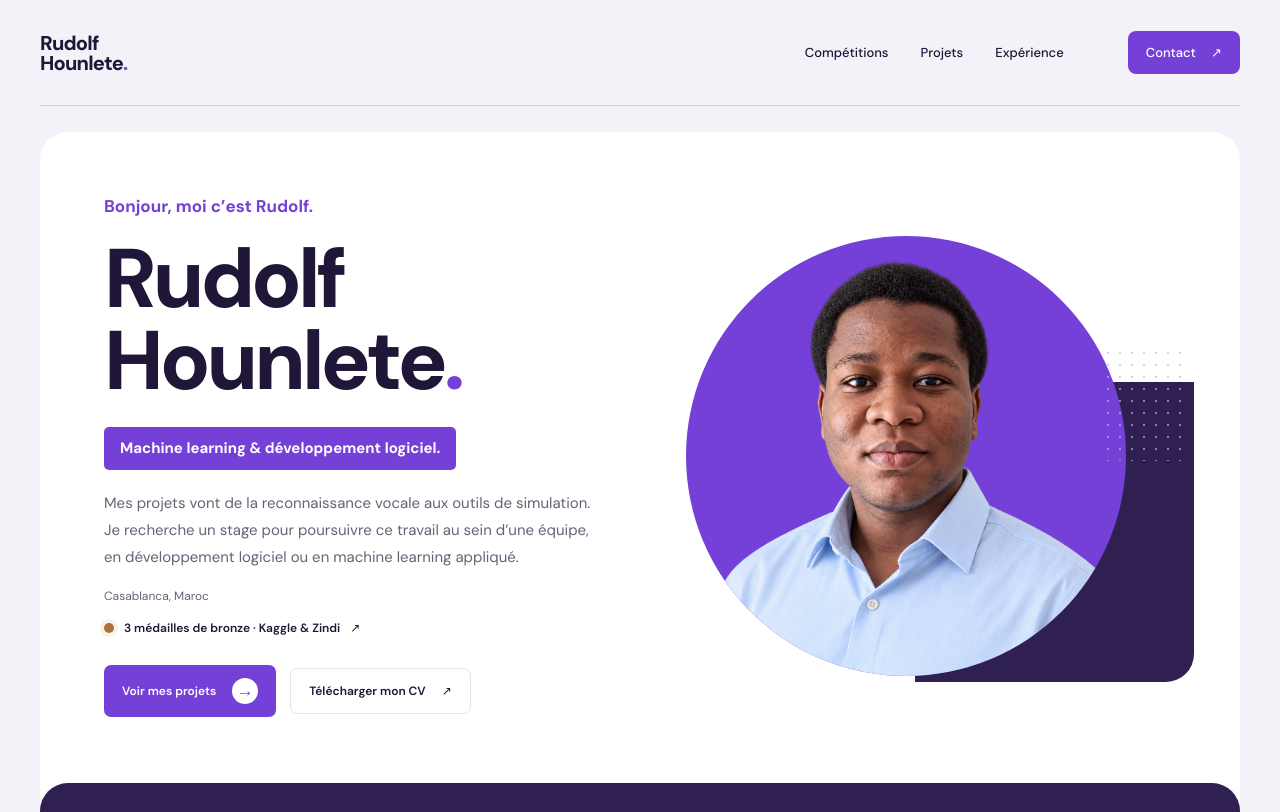
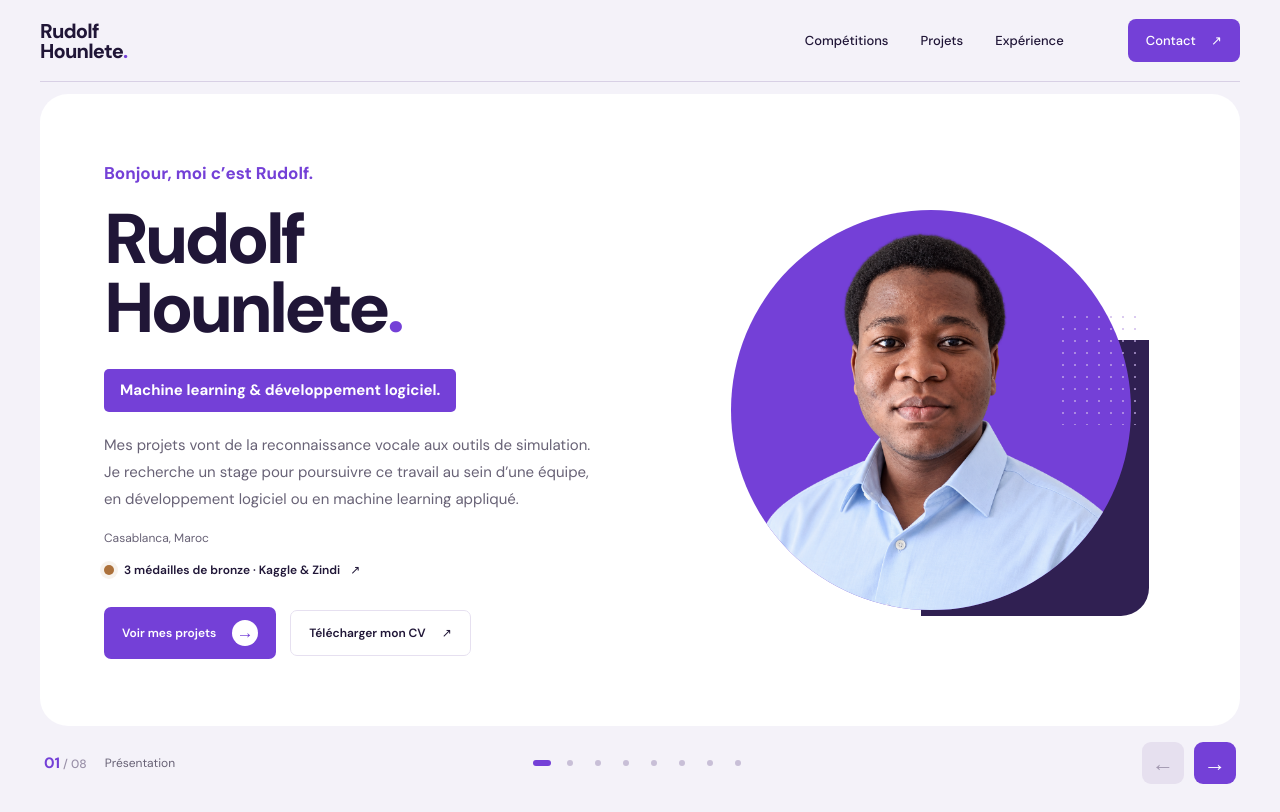
Before and after one commit to Rudolf-Staline/Portfolio, a React (Vite) app: page / in a window 1280 px wide. Shown: the top 812 px of the page. Built offline with nearby package versions, Linux system fonts and the light colour scheme.

Commit message:
Present portfolio as eight navigable fullscreen slides

```diff
--- a/src/App.tsx
+++ b/src/App.tsx
@@ -5,6 +5,22 @@ import { education } from './data/education'
 import { skills } from './data/skills'
 import { contact, profile } from './data/profile'
 import type { Project } from './data/types'
+
+const slides = [
+  { id: 'accueil', label: 'Présentation' },
+  { id: 'apropos', label: 'À propos' },
+  { id: 'competences', label: 'Compétences' },
+  { id: 'competitions', label: 'Compétitions' },
+  { id: 'experience', label: 'Expérience' },
+  { id: 'projets', label: 'Projets' },
+  { id: 'parcours', label: 'Formation' },
+  { id: 'contact', label: 'Contact' },
+] as const
+
+function slideFromHash() {
+  const index = slides.findIndex(slide => `#${slide.id}` === window.location.hash)
+  return index < 0 ? 0 : index
+}
 
 function Arrow({ diagonal = false }: { diagonal?: boolean }) {
   return <span aria-hidden="true">{diagonal ? '↗' : '→'}</span>
@@ -42,6 +58,58 @@ function ProjectVisual({ project }: { project: Project }) {
 function App() {
   const [menuOpen, setMenuOpen] = useState(false)
   const [selected, setSelected] = useState<Project | null>(null)
+  const [slideIndex, setSlideIndex] = useState(slideFromHash)
+  const activeSlide = slides[slideIndex]
+  const deck = useRef<HTMLElement>(null)
+  const touchStart = useRef<{ x: number; y: number } | null>(null)
+  const navigateTo = (index: number) => {
+    const next = Math.max(0, Math.min(slides.length - 1, index))
+    setSlideIndex(next)
+    setMenuOpen(false)
+    const hash = `#${slides[next].id}`
+    if (window.location.hash !== hash) window.history.pushState(null, '', hash)
+  }
+
+  useEffect(() => {
+    const syncHash = () => { setSlideIndex(slideFromHash()); setMenuOpen(false) }
+    const followAnchor = (event: MouseEvent) => {
+      if (event.button !== 0 || event.ctrlKey || event.metaKey || event.shiftKey || event.altKey) return
+      const target = event.target instanceof Element ? event.target.closest('a') : null
+      const hash = target?.getAttribute('href')
+      const index = slides.findIndex(slide => `#${slide.id}` === hash)
+      if (index < 0) return
+      event.preventDefault()
+      navigateTo(index)
+    }
+    window.addEventListener('hashchange', syncHash)
+    window.addEventListener('popstate', syncHash)
+    document.addEventListener('click', followAnchor)
+    return () => {
+      window.removeEventListener('hashchange', syncHash)
+      window.removeEventListener('popstate', syncHash)
+      document.removeEventListener('click', followAnchor)
+    }
+  }, [])
+
+  useEffect(() => {
+    const section = deck.current?.querySelector<HTMLElement>(`#${activeSlide.id}`)
+    if (section) section.scrollTop = 0
+    deck.current?.focus({ preventScroll: true })
+  }, [activeSlide.id])
+
+  useEffect(() => {
+    const key = (event: KeyboardEvent) => {
+      if (selected || menuOpen || event.altKey || event.ctrlKey || event.metaKey) return
+      if (event.target instanceof Element && event.target.closest('input, textarea, select, [contenteditable="true"]')) return
+      const next = event.key === 'ArrowRight' || event.key === 'PageDown' ? slideIndex + 1
+        : event.key === 'ArrowLeft' || event.key === 'PageUp' ? slideIndex - 1
+        : event.key === 'Home' ? 0 : event.key === 'End' ? slides.length - 1 : null
+      if (next !== null) { event.preventDefault(); navigateTo(next) }
+    }
+    window.addEventListener('keydown', key)
+    return () => window.removeEventListener('keydown', key)
+  }, [slideIndex, selected, menuOpen])
+
   const dialog = useRef<HTMLDialogElement>(null)
   const visibleProjects = projects.filter(project => !project.placeholder)
   const featuredProjects = visibleProjects.filter(project => ['automl', '01', '02', '03'].includes(project.index))
@@ -68,7 +136,7 @@ function App() {
 
   return (
     <>
-      <a className="skip-link" href="#main">Aller au contenu</a>
+      <a className="skip-link" href="#main">Aller à la slide</a>
       <header className="header wrap">
         <a className="wordmark" href="#accueil" aria-label="Rudolf Hounlete — accueil">Rudolf<br />Hounlete<span>.</span></a>
         <button className="menu-toggle" type="button" aria-expanded={menuOpen} aria-controls="navigation" onClick={() => setMenuOpen(!menuOpen)}>{menuOpen ? 'Fermer' : 'Menu'} <span aria-hidden="true">{menuOpen ? '−' : '+'}</span></button>
@@ -80,8 +148,19 @@ function App() {
         </nav>
       </header>
 
-      <main id="main" className="wrap">
-        <section className="hero" id="accueil">
+      <main id="main" className="wrap slide-deck" ref={deck} tabIndex={-1} aria-label={`${activeSlide.label} — slide ${slideIndex + 1} sur ${slides.length}`} onTouchStart={event => {
+        const touch = event.touches[0]
+        touchStart.current = touch ? { x: touch.clientX, y: touch.clientY } : null
+      }} onTouchEnd={event => {
+        const start = touchStart.current
+        touchStart.current = null
+        const touch = event.changedTouches[0]
+        if (!start || !touch || selected || menuOpen) return
+        const dx = touch.clientX - start.x
+        const dy = touch.clientY - start.y
+        if (Math.abs(dx) > 70 && Math.abs(dx) > Math.abs(dy) * 2) navigateTo(slideIndex + (dx < 0 ? 1 : -1))
+      }}>
+        <section className="hero" id="accueil" hidden={activeSlide.id !== 'accueil'}>
           <div className="hero-copy">
             <p className="hello">Bonjour, moi c’est Rudolf.</p>
             <h1>Rudolf<br />Hounlete<span>.</span></h1><p className="hero-specialty">{profile.heroFocus}</p>
@@ -94,17 +173,17 @@ function App() {
           </div><span className="hero-orbit" aria-hidden="true" /></div>
         </section>
 
-        <section className="section about-section" id="apropos">
+        <section className="section about-section" id="apropos" hidden={activeSlide.id !== 'apropos'}>
           <div><p className="eyebrow"><span /> À propos</p><h2>Un parcours entre<br />modèles et applications<span>.</span></h2>{profile.about.map(paragraph => <p className="about-text" key={paragraph}>{paragraph}</p>)}<a className="text-link" href={contact.github} target="_blank" rel="noreferrer">Explorer mon GitHub <Arrow diagonal /></a></div>
           <div className="about-facts"><div><strong>3</strong><span>Médailles de bronze<br />Kaggle & Zindi</span></div><div><strong>2026</strong><span>Stage chez CHOUBEL<br />RiskSim · Python & React</span></div></div>
         </section>
 
-        <section className="section expertise-section" id="competences">
+        <section className="section expertise-section" id="competences" hidden={activeSlide.id !== 'competences'}>
           <div className="section-heading"><div><p className="eyebrow"><span /> Compétences</p><h2>Mes outils de travail<span>.</span></h2></div><p className="section-note">Du traitement des données à l’application.</p></div>
           <div className="skill-list">{skills.map(group => <div key={group.label}><span className="skill-symbol" aria-hidden="true">{group.label === 'Langages' ? '</>' : group.label === 'Web & produit' ? '▣' : group.label === 'IA & données' ? '◈' : '⌘'}</span><h3>{group.label}</h3><p>{group.items.join(' · ')}</p></div>)}</div>
         </section>
 
-        <section className="section competition-section" id="competitions">
+        <section className="section competition-section" id="competitions" hidden={activeSlide.id !== 'competitions'}>
           <div className="section-heading"><div><p className="eyebrow"><span /> Kaggle & Zindi</p><h2>Résultats en compétition<span>.</span></h2></div><span className="section-note">2026 · 3 médailles de bronze</span></div>
           <p className="section-intro">Sur Kaggle et Zindi, j’ai abordé des problèmes très différents : reconnaître la parole dans plusieurs langues, repérer des bassins aquacoles depuis l’espace et prédire le stress financier. Voici les résultats de ces participations.</p>
           <div className="competition-list">{competitions.map(entry => (
@@ -116,12 +195,12 @@ function App() {
           ))}</div>
         </section>
 
-        <section className="section internship-section" id="experience">
+        <section className="section internship-section" id="experience" hidden={activeSlide.id !== 'experience'}>
           <div className="section-heading"><div><p className="eyebrow"><span /> Expérience professionnelle</p><h2>CHOUBEL<span>.</span></h2></div><span className="section-note">Stage d’observation · 15 juillet — 28 août 2026</span></div>
           <div className="internship-content"><div><h3>RiskSim — Simulateur de risques projet</h3><p>Durant mon stage chez CHOUBEL, j’ai développé RiskSim pour analyser les risques d’un projet à partir d’un registre Excel. L’utilisateur peut modifier ses hypothèses, comparer des scénarios et calculer des réserves budgétaires.</p><p>J’ai travaillé sur le moteur Python, puis fait évoluer l’interface de Streamlit vers React. La préparation de la distribution Windows et de la documentation a prolongé ce travail jusqu’à la prise en main de l’application.</p><button className="text-link" type="button" onClick={() => setSelected(internship)}>Voir le projet <Arrow diagonal /></button></div><div className="internship-delivery"><span>Travail réalisé</span><ul><li>Moteur de simulation et analyse de sensibilité</li><li>Migration de Streamlit vers React</li><li>Distribution Windows et documentation</li></ul><p>Python · NumPy · React · TypeScript</p></div></div>
         </section>
 
-        <section className="section projects-section" id="projets">
+        <section className="section projects-section" id="projets" hidden={activeSlide.id !== 'projets'}>
           <div className="section-heading"><div><p className="eyebrow"><span /> Logiciel & ingénierie</p><h2>Projets sélectionnés<span>.</span></h2></div><span className="section-note">Projets personnels et académiques</span></div>
           <p className="section-intro">En parallèle des compétitions, je développe des outils et des prototypes. Cette sélection présente aussi bien des projets personnels que des travaux réalisés pendant ma formation.</p>
           <div className="project-grid">{featuredProjects.map(project => (
@@ -133,11 +212,15 @@ function App() {
           <details className="other-projects"><summary>Autres travaux</summary>{otherProjects.map(project => <article key={project.index}><h3>{project.title}</h3><p>{project.tagline}</p><button className="text-link" type="button" onClick={() => setSelected(project)}>Voir le projet <Arrow diagonal /></button></article>)}</details>
         </section>
 
-        <section className="section journey-section" id="parcours"><div className="section-heading"><div><p className="eyebrow"><span /> Formation</p><h2>Mon parcours<span>.</span></h2></div></div><div className="education-list">{education.map(item => <article key={item.school + item.detail}><span className="education-period">{item.period}</span><div><h3>{item.school}</h3><p>{item.detail}</p></div><span className="education-place">{item.location}</span></article>)}</div></section>
+        <section className="section journey-section" id="parcours" hidden={activeSlide.id !== 'parcours'}><div className="section-heading"><div><p className="eyebrow"><span /> Formation</p><h2>Mon parcours<span>.</span></h2></div></div><div className="education-list">{education.map(item => <article key={item.school + item.detail}><span className="education-period">{item.period}</span><div><h3>{item.school}</h3><p>{item.detail}</p></div><span className="education-place">{item.location}</span></article>)}</div></section>
 
-        <section className="contact-section" id="contact"><div><p className="eyebrow"><span /> Contact</p><h2>Un stage dans votre équipe<span> ?</span></h2><p>Je recherche un stage en développement logiciel ou en machine learning appliqué. Si mon parcours correspond à ce que vous cherchez, je serais heureux d’échanger sur votre équipe et les projets auxquels je pourrais contribuer.</p></div><a className="button button-dark" href={`mailto:${contact.email}?subject=Proposition%20de%20stage`}>Proposer un stage <span className="round-arrow"><Arrow diagonal /></span></a><div className="contact-links"><a className="contact-email" href={`mailto:${contact.email}`}>{contact.email}</a><a className="text-link" href={contact.github} target="_blank" rel="noreferrer">GitHub <Arrow diagonal /></a>{contact.linkedin && <a className="text-link" href={contact.linkedin} target="_blank" rel="noreferrer">LinkedIn <Arrow diagonal /></a>}</div></section>
+        <section className="contact-section" id="contact" hidden={activeSlide.id !== 'contact'}><div><p className="eyebrow"><span /> Contact</p><h2>Un stage dans votre équipe<span> ?</span></h2><p>Je recherche un stage en développement logiciel ou en machine learning appliqué. Si mon parcours correspond à ce que vous cherchez, je serais heureux d’échanger sur votre équipe et les projets auxquels je pourrais contribuer.</p></div><a className="button button-dark" href={`mailto:${contact.email}?subject=Proposition%20de%20stage`}>Proposer un stage <span className="round-arrow"><Arrow diagonal /></span></a><div className="contact-links"><a className="contact-email" href={`mailto:${contact.email}`}>{contact.email}</a><a className="text-link" href={contact.github} target="_blank" rel="noreferrer">GitHub <Arrow diagonal /></a>{contact.linkedin && <a className="text-link" href={contact.linkedin} target="_blank" rel="noreferrer">LinkedIn <Arrow diagonal /></a>}</div></section>
       </main>
-      <footer className="wrap"><p>Rudolf Hounlete · {new Date().getFullYear()}</p><div><a href={contact.github} target="_blank" rel="noreferrer">GitHub <Arrow diagonal /></a><a href={contact.cv ?? '/CV_Rudolf_HOUNLETE.pdf'} download>CV <Arrow diagonal /></a><a href="#accueil">En haut <span aria-hidden="true">↑</span></a></div></footer>
+      <footer className="wrap deck-controls" aria-label="Navigation des slides">
+        <div className="deck-label" aria-live="polite"><strong>{String(slideIndex + 1).padStart(2, '0')}<span> / {String(slides.length).padStart(2, '0')}</span></strong><span>{activeSlide.label}</span></div>
+        <nav className="deck-dots" aria-label="Choisir une slide">{slides.map((slide, index) => <button key={slide.id} type="button" onClick={() => navigateTo(index)} aria-label={`Slide ${index + 1} : ${slide.label}`} aria-current={slideIndex === index ? 'step' : undefined} title={slide.label}><span /></button>)}</nav>
+        <div className="deck-arrows"><button type="button" onClick={() => navigateTo(slideIndex - 1)} disabled={slideIndex === 0} aria-label="Slide précédente">←</button><button type="button" onClick={() => navigateTo(slideIndex + 1)} disabled={slideIndex === slides.length - 1} aria-label="Slide suivante">→</button></div>
+      </footer>
 
       <dialog ref={dialog} className="project-dialog" aria-labelledby="project-dialog-title" onCancel={closeProject} onClose={() => setSelected(null)} onClick={event => { if (event.target === event.currentTarget) { const rect = event.currentTarget.getBoundingClientRect(); if (event.clientX < rect.left || event.clientX > rect.right || event.clientY < rect.top || event.clientY > rect.bottom) closeProject() } }}>
         {selected && <><div className="dialog-heading"><p className="eyebrow">{selected.category ?? selected.context}</p><button className="dialog-close" type="button" onClick={closeProject} aria-label="Fermer la fiche projet" autoFocus>×</button></div><h2 id="project-dialog-title">{selected.title}</h2><p className="dialog-context">{selected.context} · {selected.period}{selected.status && ` · ${selected.status}`}</p><p className="dialog-summary">{selected.tagline}</p>{selected.challenge && <><h3>Problème traité</h3><p className="case-text">{selected.challenge}</p></>}<h3>Travail réalisé</h3><ul>{selected.highlights.map(highlight => <li key={highlight}>{highlight}</li>)}</ul>{selected.outcome && <><h3>Livrable et résultats</h3><p className="case-text">{selected.outcome}</p></>}{selected.limitation && <><h3>Limites et enseignements</h3><p className="case-text">{selected.limitation}</p></>}{selected.evidence && <a className="text-link" href={selected.evidence.href} target="_blank" rel="noreferrer">{selected.evidence.label} <Arrow diagonal /></a>}<div className="stack">{selected.stack.map(item => <span key={item}>{item}</span>)}</div><div className="dialog-links">{selected.links.code && <a className="button button-primary" href={selected.links.code} target="_blank" rel="noreferrer">Voir le code <Arrow diagonal /></a>}{selected.links.demo && <a className="text-link" href={selected.links.demo} target="_blank" rel="noreferrer">Ouvrir la démo <Arrow diagonal /></a>}</div></>}
--- a/src/index.css
+++ b/src/index.css
@@ -150,3 +150,57 @@ footer { display: flex; justify-content: space-between; gap: 25px; padding-block
 }
 @media (max-width: 380px) { .skill-list { grid-template-columns: 1fr; }.hero-distinction { font-size: 10px; }.hero-actions { align-items: stretch; flex-direction: column; }.hero-actions .button { justify-content: space-between; } }
 @media (prefers-reduced-motion: reduce) { html { scroll-behavior: auto; }*, *::before, *::after { animation: none !important; transition: none !important; } }
+
+/* Presentation mode: one section per viewport, with independent overflow. */
+body { height: 100dvh; overflow: hidden; }
+.header { height: 82px; min-height: 82px; }
+main.wrap.slide-deck { height: calc(100dvh - 168px); margin-top: 12px; overflow: hidden; position: relative; }
+.slide-deck:focus { outline: none; }
+.slide-deck > section { height: 100%; overflow-y: auto; overscroll-behavior: contain; scrollbar-width: thin; scrollbar-color: #bba2df transparent; animation: slide-enter .35s ease both; }
+.slide-deck > section[hidden] { display: none !important; }
+.slide-deck > .hero { min-height: 0; padding-block: 38px; }
+.slide-deck h1 { font-size: clamp(55px, 5.5vw, 76px); }
+.slide-deck .hero-art-frame { max-width: 400px; justify-self: center; }
+.slide-deck > .section { padding-block: 40px; }
+.slide-deck > .about-section { align-content: start; }
+.slide-deck > .expertise-section, .slide-deck > .journey-section { display: flex; flex-direction: column; justify-content: flex-start; }
+.slide-deck .about-text { margin-top: 18px; }
+.slide-deck .competition-row { padding-block: 17px; }
+.slide-deck .section-heading { margin-bottom: 24px; }
+.slide-deck .section-intro { font-size: 14px; margin-bottom: 24px; }
+.deck-controls { height: 74px; padding: 12px 4px; display: grid; grid-template-columns: 1fr auto 1fr; align-items: center; gap: 24px; }
+.deck-controls .deck-label { display: flex; align-items: center; gap: 18px; font-size: 12px; }
+.deck-label strong { font-size: 15px; color: var(--accent); font-weight: 700; }
+.deck-label strong span { color: #9990a8; font-weight: 500; font-size: 12px; }
+.deck-controls .deck-dots { display: flex; gap: 2px; }
+.deck-dots button { width: 26px; height: 32px; background: transparent; display: grid; place-items: center; }
+.deck-dots button span { width: 6px; height: 6px; background: #c8bfd7; border-radius: 50%; transition: width .2s, background .2s; }
+.deck-dots button[aria-current="step"] span { width: 18px; border-radius: 4px; background: var(--accent); }
+.deck-controls .deck-arrows { justify-content: flex-end; gap: 10px; }
+.deck-arrows button { width: 42px; height: 42px; border-radius: 9px; background: var(--accent); color: white; font-size: 22px; transition: background .2s; }
+.deck-arrows button:hover:not(:disabled) { background: #6230bc; }
+.deck-arrows button:disabled { background: #e6e0ef; color: #a298b0; cursor: default; }
+@keyframes slide-enter { from { opacity: 0; transform: translateX(12px); } to { opacity: 1; transform: translateX(0); } }
+@media (max-height: 760px) and (min-width: 701px) {
+  .slide-deck > .hero { padding-block: 26px; }
+  .slide-deck .hero-description { font-size: 13px; margin-top: 16px; }
+  .slide-deck .hero-specialty { margin-top: 18px; font-size: 13px; }
+  .slide-deck .hero-art-frame { max-width: 340px; }
+  .slide-deck .hero-actions { margin-top: 18px; }
+}
+@media (max-width: 700px) {
+  .header { height: 72px; min-height: 72px; }
+  main.wrap.slide-deck { height: calc(100dvh - 150px); margin-top: 10px; }
+  .slide-deck > .hero { padding: 30px 25px; align-content: start; }
+  .slide-deck h1 { font-size: clamp(50px, 12vw, 68px); }
+  .slide-deck > .section { padding-block: 32px; }
+  .slide-deck > .expertise-section, .slide-deck > .journey-section { justify-content: flex-start; }
+  .slide-deck > .about-section { align-content: start; }
+  .slide-deck > .contact-section { align-content: start; }
+  .deck-controls { height: 68px; grid-template-columns: 1fr auto; gap: 12px; }
+  .deck-controls .deck-label { gap: 12px; font-size: 11px; }
+  .deck-controls .deck-dots { display: none; }
+  .deck-arrows button { width: 40px; height: 40px; }
+}
+@media (prefers-reduced-motion: reduce) { .slide-deck > section { animation: none; } }
+@media print { body { height: auto; overflow: visible; }main.wrap.slide-deck { height: auto; overflow: visible; }.slide-deck > section[hidden], .slide-deck > section { display: block !important; height: auto; overflow: visible; animation: none; break-before: page; }.deck-controls, .header, .hero-actions { display: none; } }
```
Also changed, not shown: 1 other file (tests, documents, lock files or other folders).
